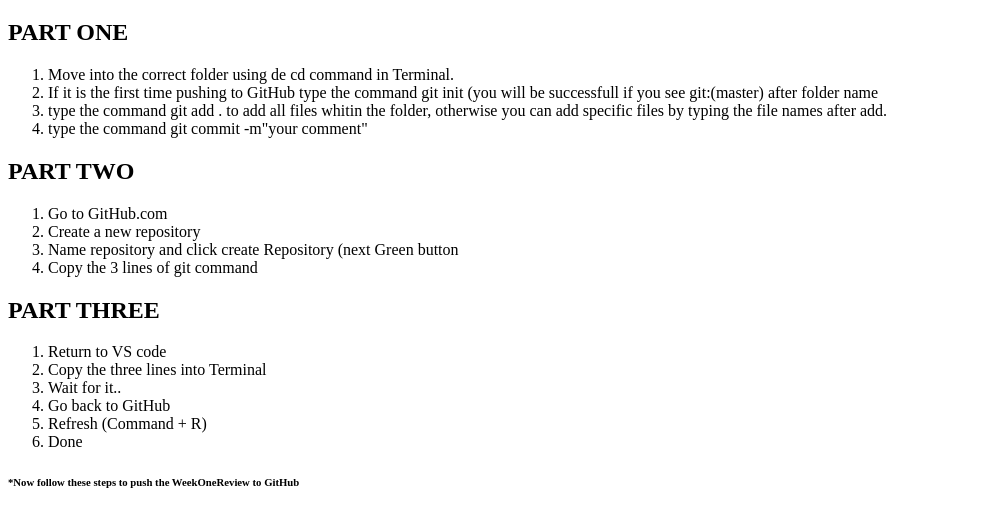
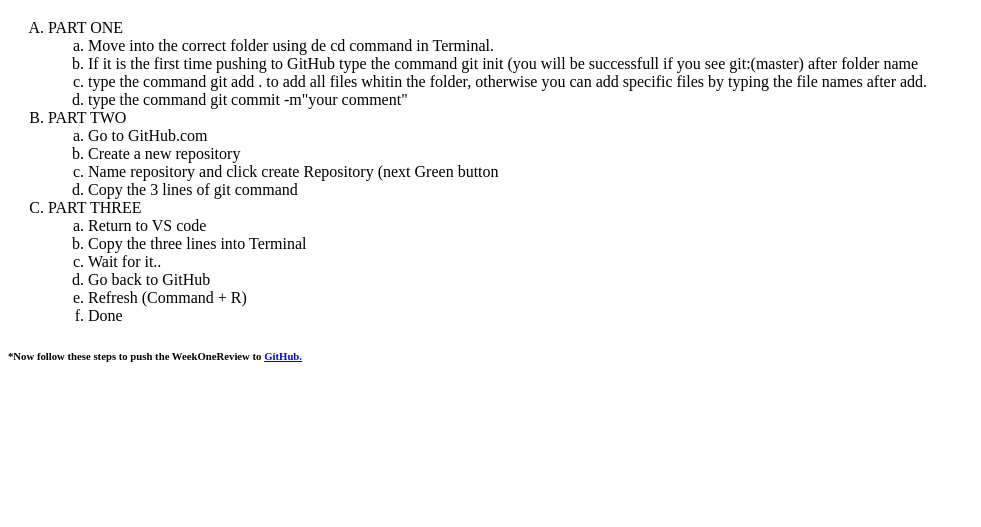
Before and after one commit to DulceWhite/WeekOneReview, a plain HTML site: page index.html in a window 1280 px wide. Shown: the part 61-588 px from the top of the page, without its empty margins (0-981 px from the left). Drawn offline with Linux system fonts and the light colour scheme.

Commit message:
List modified and link added

```diff
--- a/index.html
+++ b/index.html
@@ -5,38 +5,41 @@
     </head>
     <body>
         <h1>How to Push to GitHub</h1>
-            <h2>PART ONE</h2>
+        <ol type="A">
 
-                <ol type="1">
+            <li>PART ONE</li>
+
+            <ol type="a">
                 <li>Move into the correct folder using de cd command in Terminal.</li>
                 <li>If it is the first time pushing to GitHub type the command git init (you will be successfull if you see git:(master) after folder name</li>
                 <li>type the command git add . to add all files whitin the folder, otherwise you can add specific files by typing the file names after add.</li>
                 <li>type the command git commit -m"your comment"</li>
             </ol>
 
-            <h2>PART TWO</h2>
+            <li>PART TWO</li>
 
-                <ol>
+            <ol type="a">
                 <li>Go to GitHub.com</li>
                 <li>Create a new repository</li>
                 <li>Name repository and click create Repository (next Green button</li>
                 <li>Copy the 3 lines of git command</li>
-
             </ol>
 
-            <h2>PART THREE</h2>
-            <ol>
+
+            <li>PART THREE</li>
+            <ol type="a">
                 <li>Return to VS code</li>
                 <li>Copy the three lines into Terminal</li>
                 <li>Wait for it..</li>
                 <li>Go back to GitHub</li>
                 <li>Refresh (Command + R)</li>
                 <li>Done</li>
+            </ol>
 
 
             </ol>
 
-            <h6>*Now follow these steps to push the WeekOneReview to GitHub</h6>
+            <h6>*Now follow these steps to push the WeekOneReview to <a href="https://github.com" target="_blank">GitHub. </a></h6>
             <!-- Live server shortcut is command +  L + O (lertter o) -->
 <!-- lists added to this file instead of <p> -->
     </body>
```
Lines whose indentation alone changed are shown as unchanged.
